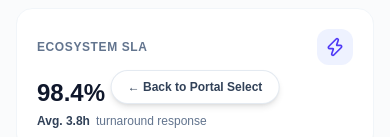
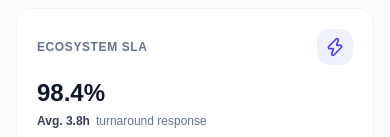
Before and after one commit to shahidulshohid/kim18manu, a Next.js app: page /dashboard/agent/partner-ecosystem in a window 390 px wide. Shown: the part 716-853 px from the top of the page. Built offline with nearby package versions, Linux system fonts and the light colour scheme.

Commit message:
feat: add AgentLayout component with responsive sidebar and header structure

```diff
--- a/components/dashboard/agent/AgentLayout.tsx
+++ b/components/dashboard/agent/AgentLayout.tsx
@@ -1,7 +1,6 @@
 "use client";
 
 import React, { useState } from "react";
-import Link from "next/link";
 import AgentSidebar from "./AgentSidebar";
 import AgentHeader from "./AgentHeader";
 
@@ -26,19 +25,9 @@ export default function AgentLayout({ children }: AgentLayoutProps) {
         <AgentHeader onMenuClick={() => setMobileSidebarOpen(true)} />
 
         {/* Page Content */}
-        <main className="flex-1 min-w-0 w-full min-h-[calc(100vh-64px)] pb-20 overflow-x-hidden">
+        <main className="flex-1 min-w-0 w-full min-h-[calc(100vh-64px)] pb-10 overflow-x-hidden">
           {children}
         </main>
-
-        {/* Floating Back to Portal Select Button matching reference screenshot */}
-        <div className="fixed bottom-6 left-1/2 -translate-x-1/2 z-40">
-          <Link
-            href="/login"
-            className="bg-white border border-slate-200/90 shadow-md hover:shadow-lg px-4 py-2 rounded-full text-xs font-semibold text-slate-700 flex items-center gap-1.5 transition-all hover:bg-slate-50 cursor-pointer"
-          >
-            ← Back to Portal Select
-          </Link>
-        </div>
       </div>
     </div>
   );
```
